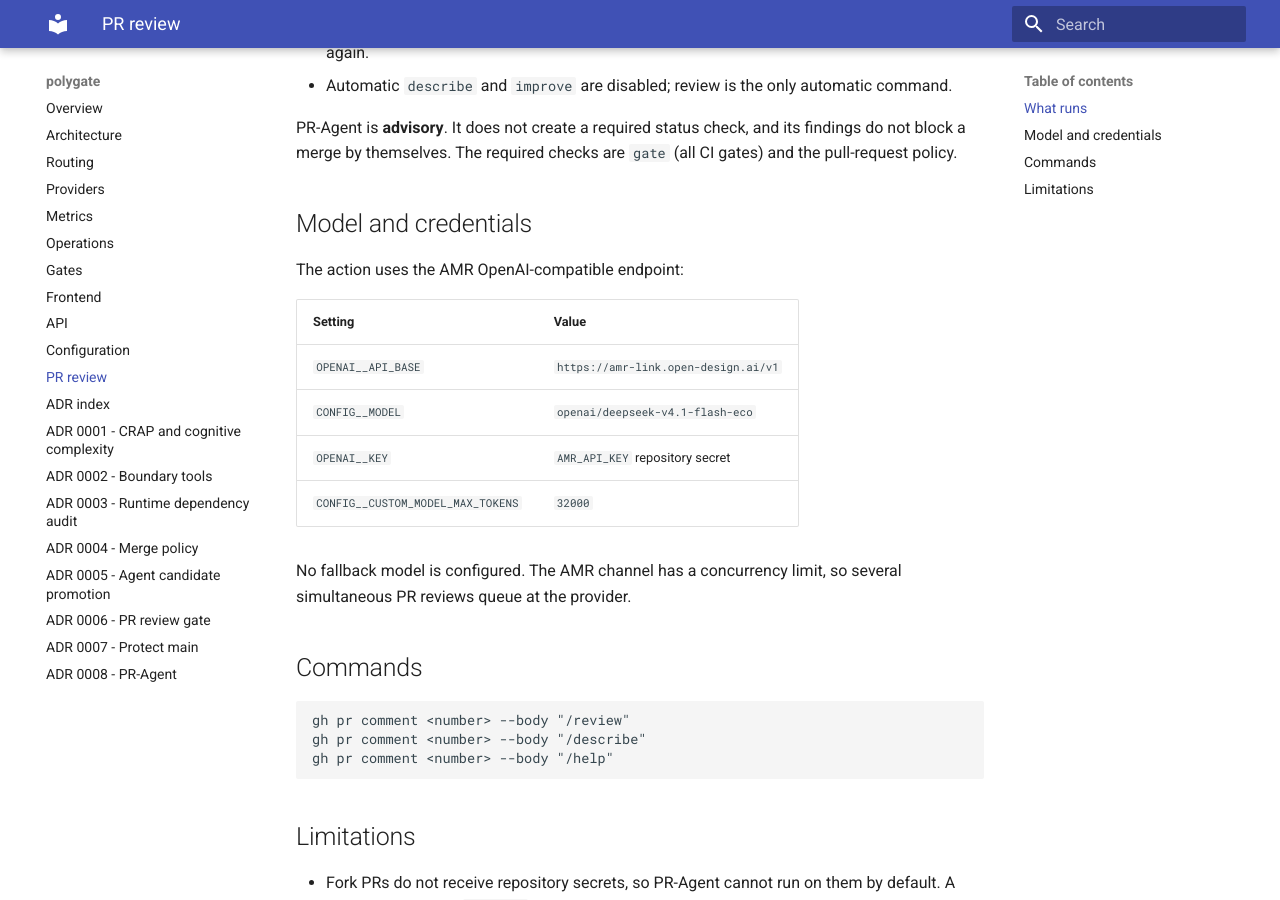
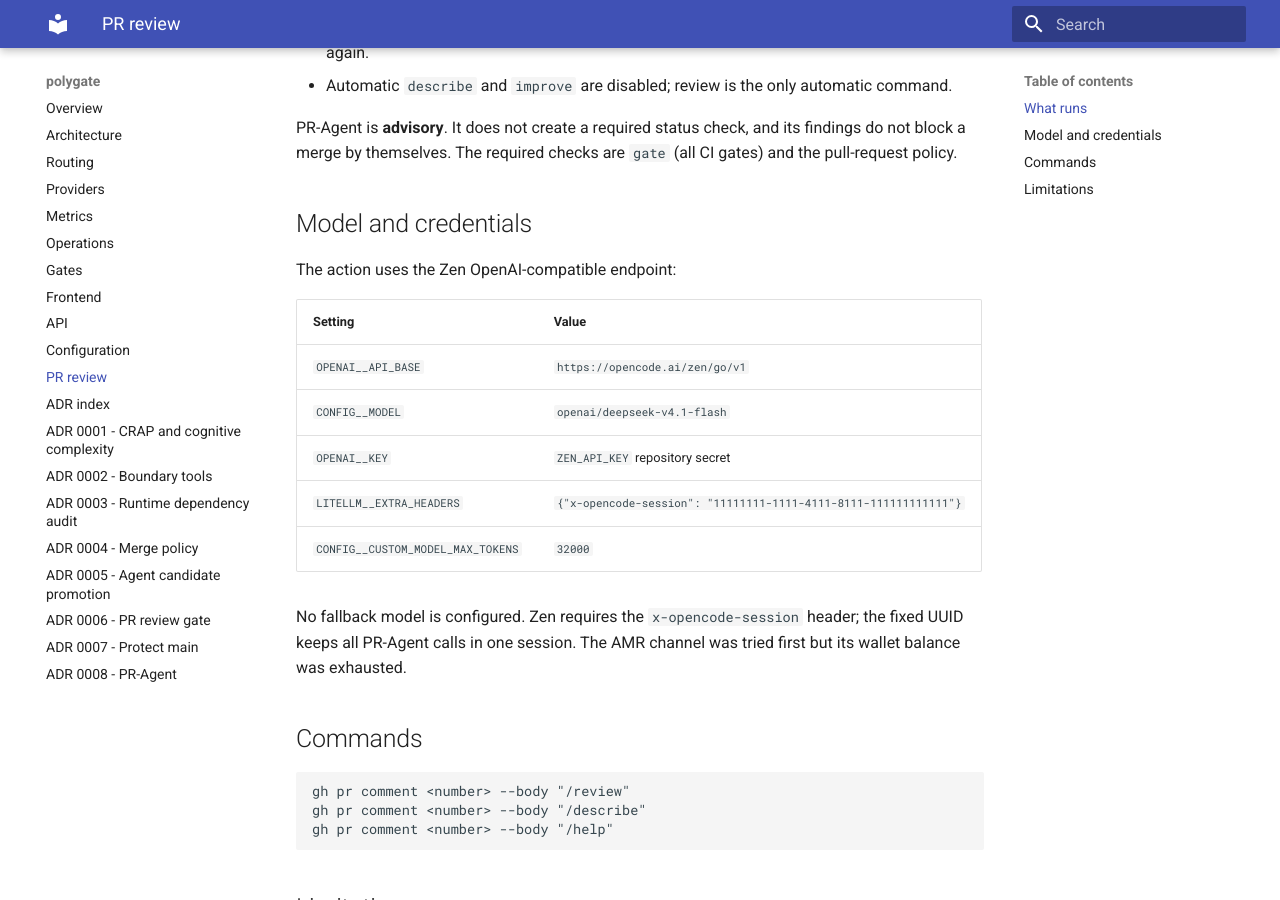
Before and after one commit to Zephyr236/polygate, an MkDocs documentation site: the page built from docs/pr-agent.md, in a window 1280 px wide and 900 px high, scrolled down 367 px. Built offline with MkDocs 1.6.1 and Material for MkDocs 9.7.7, drawn with Linux system fonts in a browser that asks for light colours.

Commit message:
fix: use Zen for PR-Agent after AMR balance exhaustion
AMR returned insufficient_balance. Point PR-Agent at the Zen OpenAI-compatible
endpoint, add the required x-opencode-session header through LiteLLM extra
headers, and update the docs.

Co-Authored-By: Claude Code <noreply@anthropic.com>

```diff
--- a/docs/pr-agent.md
+++ b/docs/pr-agent.md
@@ -14,17 +14,19 @@ merge by themselves. The required checks are `gate` (all CI gates) and the pull-
 
 ## Model and credentials
 
-The action uses the AMR OpenAI-compatible endpoint:
+The action uses the Zen OpenAI-compatible endpoint:
 
 | Setting | Value |
 | --- | --- |
-| `OPENAI__API_BASE` | `https://amr-link.open-design.ai/v1` |
-| `CONFIG__MODEL` | `openai/deepseek-v4.1-flash-eco` |
-| `OPENAI__KEY` | `AMR_API_KEY` repository secret |
+| `OPENAI__API_BASE` | `https://opencode.ai/zen/go/v1` |
+| `CONFIG__MODEL` | `openai/deepseek-v4.1-flash` |
+| `OPENAI__KEY` | `ZEN_API_KEY` repository secret |
+| `LITELLM__EXTRA_HEADERS` | `{"x-opencode-session": "11111111-1111-4111-8111-111111111111"}` |
 | `CONFIG__CUSTOM_MODEL_MAX_TOKENS` | `32000` |
 
-No fallback model is configured. The AMR channel has a concurrency limit, so several simultaneous
-PR reviews queue at the provider.
+No fallback model is configured. Zen requires the `x-opencode-session` header; the fixed UUID keeps
+all PR-Agent calls in one session. The AMR channel was tried first but its wallet balance was
+exhausted.
 
 ## Commands
 
```
Also changed, not shown: CHANGELOG.md (+2 -2 lines), docs/adr/0008-pr-agent.md (+4 -3 lines), 1 other file.
